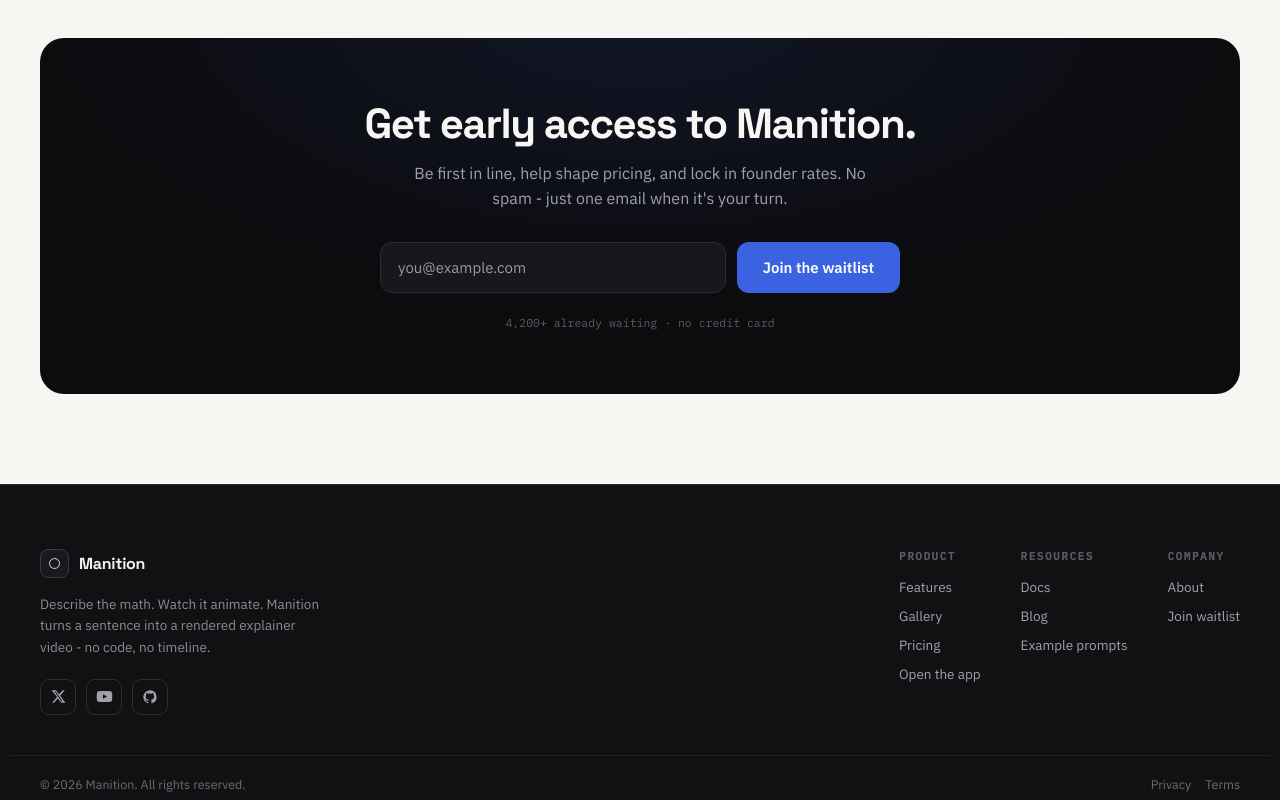
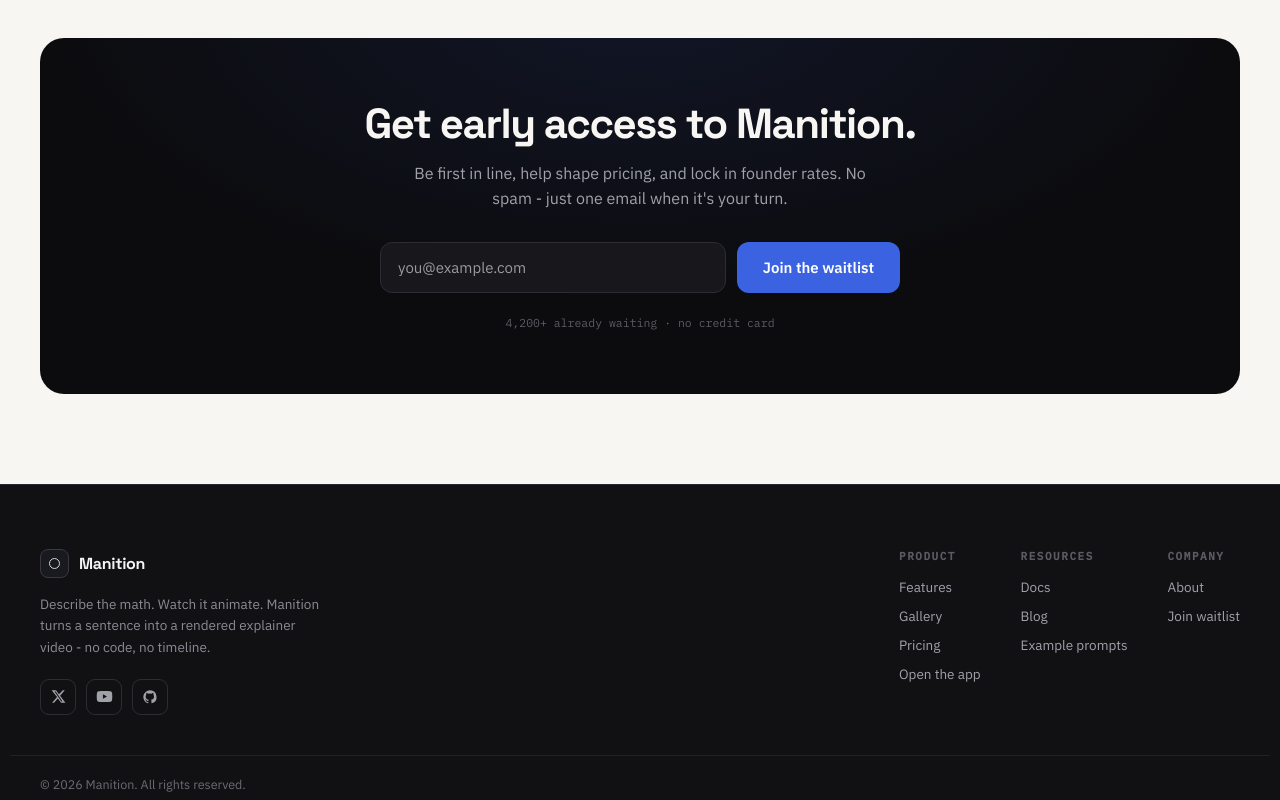
Before and after one commit to Shubham-355/manition-web, a Next.js app: page / in a window 1280 px wide. Shown: the part 5265-6065 px from the top of the page. Built offline with nearby package versions, Linux system fonts and the light colour scheme.

Commit message:
footer: drop dead privacy and terms links

```diff
--- a/app/components/Footer.tsx
+++ b/app/components/Footer.tsx
@@ -8,9 +8,6 @@ const socialHover = { borderColor: "#4a4a52", color: "#f4f4f5" };
 
 const linkBase = "text-decoration:none; font-size:13.5px; color:#a1a1aa;";
 const linkHover = { color: "#f4f4f5" };
-
-const bottomLinkBase = "text-decoration:none; font-size:12.5px; color:#6b6b73;";
-const bottomLinkHover = { color: "#c8c8cc" };
 
 const columnLabel =
   "margin:0 0 4px; font-size:11px; font-weight:600; color:#5b5b63; text-transform:uppercase; letter-spacing:0.14em; font-family:'IBM Plex Mono',monospace;";
@@ -150,13 +147,6 @@ export default function Footer() {
         <p style={parseStyle("margin:0; font-size:12.5px; color:#6b6b73;")}>
           © 2026 Manition. All rights reserved.
         </p>
-        <div style={parseStyle("flex:1;")}></div>
-        <Hover as="a" href="#" style={bottomLinkBase} hoverStyle={bottomLinkHover}>
-          Privacy
-        </Hover>
-        <Hover as="a" href="#" style={bottomLinkBase} hoverStyle={bottomLinkHover}>
-          Terms
-        </Hover>
       </div>
     </footer>
   );
```
